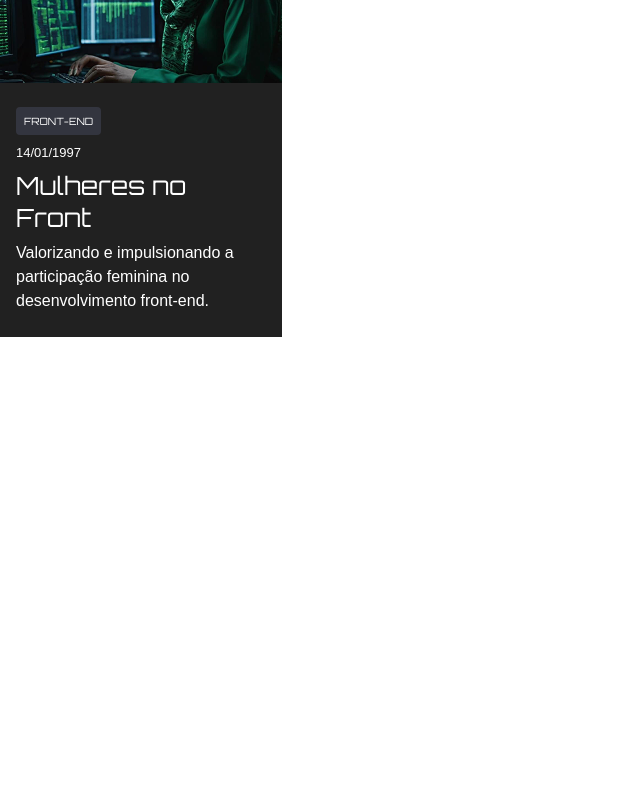
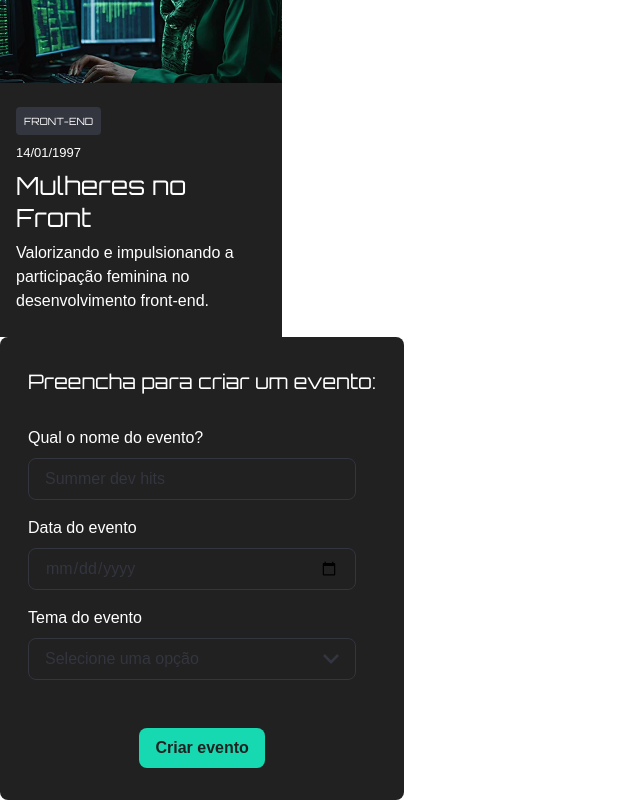
Before and after one commit to michaelprocha/tecboard, a React (Vite) app: page / in a window 1280 px wide. Shown: the part 450-1250 px from the top of the page, without its empty margins (0-640 px from the left). Before the commit the page ends 800 px from the top, so only its background shows below. Built offline with nearby package versions, Linux system fonts and the light colour scheme.

Commit message:
Change InputDate and Select component. Add Form component

```diff
--- a/src/App.tsx
+++ b/src/App.tsx
@@ -1,27 +1,31 @@
-import AddIcon from './assets/icons/add_circle.svg?react'
-import Button from "./components/Button"
-import Card from './components/Card'
-import InputDate from './components/InputDate'
-import InputText from './components/InputText'
-import Select from './components/Select'
-import Tag from './components/Tag'
-import Text from './components/Text'
-import imgCard from './assets/images/Imagem1.png'
+import AddIcon from "./assets/icons/add_circle.svg?react";
+import Button from "./components/Button";
+import Card from "./components/Card";
+import InputDate from "./components/InputDate";
+import InputText from "./components/InputText";
+import Select from "./components/Select";
+import Tag from "./components/Tag";
+import Text from "./components/Text";
+import imgCard from "./assets/images/Imagem1.png";
+import Form from "./components/Form";
 
 function App() {
 	return (
 		<>
-    <Text as='h1'>Texto</Text>
-    <Button size={'md'} icon={AddIcon} variant={'primary'}>Adicionar evento</Button>
-    <InputText id={"1"} name={'nome'} placeholder={'teste'}/>
+			<Text as="h1">Texto</Text>
+			<Button size={"md"} icon={AddIcon} variant={"primary"}>
+				Adicionar evento
+			</Button>
+			<InputText id={"1"} name={"nome"} placeholder={"teste"} />
 			<Tag>FRONT-END</Tag>
-    <Select options={['carro', 'moto', 'barco']}/>
-    <InputDate id={'2'} name={'nome2'} />
-    <Card img={imgCard} tag={'Front-end'} date={"1997-01-14"} title='Mulheres no Front' >
+			<Select options={["carro", "moto", "barco"]} />
+			<InputDate id={"2"} name={"nome2"} />
+			<Card img={imgCard} tag={"Front-end"} date={"1997-01-14"} title="Mulheres no Front">
 				Valorizando e impulsionando a participação feminina no desenvolvimento front-end.
 			</Card>
+      <Form/>
 		</>
-  )
+	);
 }
 
-export default App
+export default App;
--- /dev/null
+++ b/src/components/Form.tsx
@@ -0,0 +1,45 @@
+import { useId, type ComponentProps, type FormEvent } from "react";
+import Text from "./Text";
+import Select from "./Select";
+import InputDate from "./InputDate";
+import InputText from "./InputText";
+import { cva } from "class-variance-authority";
+import Button from "./Button";
+import { cn } from "../utils/cn";
+
+const variantForm = cva(["rounded-md", "bg-graphite", "px-7", "py-8", 'text-white', 'w-fit']);
+
+interface formProps extends ComponentProps<"form"> {
+	className?: string;
+}
+
+function Form({ className, ...props }: formProps) {
+	const id = useId();
+
+    const sendForm = (e: FormEvent<HTMLFormElement>) => {
+        e.preventDefault();
+    }
+
+	return (
+		<form onSubmit={sendForm} className={cn(variantForm(), className)} {...props}>
+			<Text as="h3" className="text-body-md pb-8">Preencha para criar um evento:</Text>
+			<div className="flex flex-col gap-4">
+				<label className="flex flex-col gap-2 text-body-base">
+                    Qual o nome do evento?
+					<InputText name="eventName" id={`${id}eventName`} placeholder="Summer dev hits" />
+				</label>
+				<label className="flex flex-col gap-2 text-body-base">
+                    Data do evento
+					<InputDate name="eventDate" id={`${id}eventDate`} />
+				</label>
+				<label className="flex flex-col gap-2 text-body-base">
+                    Tema do evento
+					<Select options={["IA", "Front-end", "Backend", "Devops", "Data Science", "Cloud"]} />
+				</label>
+                <Button type="submit" variant={'primary'} size={'sm'} className="w-fit mx-auto mt-8">Criar evento</Button>
+			</div>
+		</form>
+	);
+}
+
+export default Form;
--- a/src/components/InputDate.tsx
+++ b/src/components/InputDate.tsx
@@ -10,7 +10,9 @@ const dateVariant = cva(
 		"border-medium-gray",
 		"rounded-md",
         "text-medium-gray",
-        "outline-none"
+        "outline-none",
+		'active:border-green',
+		'focus:border-white'
 	],
 	{
 		variants: {
--- a/src/components/Select.tsx
+++ b/src/components/Select.tsx
@@ -26,8 +26,9 @@ function Select({ options, size, className }: SelectProps) {
 	const [selected, setSelected] = useState("Selecione uma opção");
 
 	return (
-		<div className={cn(selectProps({size, className}))}>
-			{isOpen || (<button
+		<div className={cn(selectProps({size}), className)}>
+			{!isOpen && (<button
+				type="button"
 				onClick={() => setIsOpen(!isOpen)}
 				className="outline-none flex items-center justify-between w-full px-4 py-2 border
                 border-medium-gray rounded-md text-medium-gray text-body-base
@@ -39,7 +40,7 @@ function Select({ options, size, className }: SelectProps) {
 
 			{isOpen && (
 				<ul className="absolute z-10 w-full px-4 border border-medium-gray
-                rounded-md">
+                rounded-md bg-graphite">
                     <li className="text-medium-gray border-b border-medium-gray py-2 mb-2.5 flex
                     justify-between items-center cursor-pointer" onClick={() => setIsOpen(false)}>
                         Selecione uma opção
```
Lines whose indentation alone changed are shown as unchanged.
